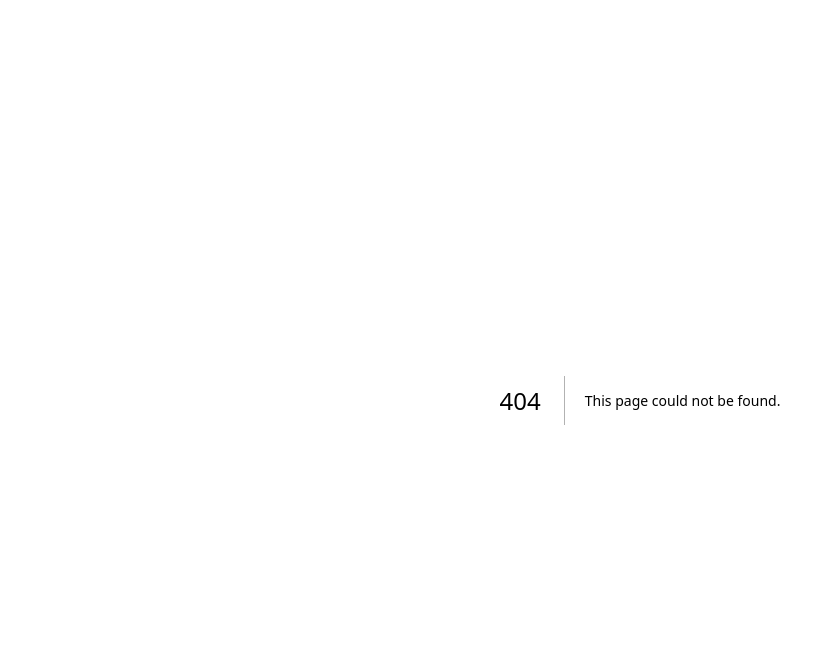
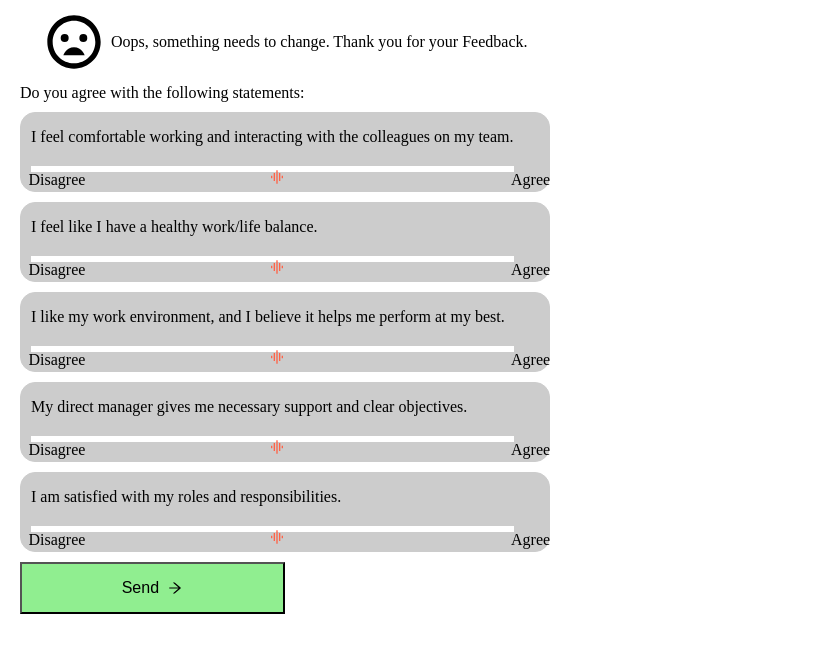
Before and after one commit to dado1996/technical-test-ptc, a Next.js app: page /questions/1 in a window 1280 px wide. Before the commit this address had no page. Shown: the top 652 px of the page, without its empty margins (0-823 px from the left). Built offline with nearby package versions, Linux system fonts and the light colour scheme.

Commit message:
technical tests

```diff
--- /dev/null
+++ b/public/questions.json
@@ -0,0 +1,16 @@
+{
+	"satisfaction": [
+		"Oops, something needs to change. Thank you for your Feedback.",
+		"Mmmmh, things should improve. Thank you for your Feedback.",
+		"OK… things could be better. Thank you for your Feedback.",
+		"Great! Thank you for your Feedback.",
+		"Awesome! Thank you for your Feedback."
+	],
+	"statements": [
+		"I feel comfortable working and interacting with the colleagues on my team.",
+		"I feel like I have a healthy work/life balance.",
+		"I like my work environment, and I believe it helps me perform at my best.",
+		"My direct manager gives me necessary support and clear objectives.",
+		"I am satisfied with my roles and responsibilities."
+	]
+}
--- /dev/null
+++ b/src/components/Questions/Questions.jsx
@@ -0,0 +1,132 @@
+import { Box, Stack, Text, Icon, Flex, Select, Slider, SliderTrack, SliderFilledTrack, SliderThumb, SliderMark, Button } from "@chakra-ui/react";
+import { useEffect, useState } from "react";
+import { BiSad } from "react-icons/bi";
+import { HiOutlineEmojiSad } from "react-icons/hi";
+import { CgSmileNone } from "react-icons/cg";
+import { FiSmile } from "react-icons/fi";
+import { GoSmiley } from "react-icons/go";
+import { MdGraphicEq } from "react-icons/md";
+import { AiOutlineArrowRight } from "react-icons/ai";
+import { useRouter } from "next/router";
+
+const icons = [
+	BiSad,
+	HiOutlineEmojiSad,
+	CgSmileNone,
+	FiSmile,
+	GoSmiley,
+];
+
+const labelStyles = {
+	mt: '2',
+	ml: '-2.5',
+	left: "-5",
+	fontSize: 'sm',
+}
+
+const QuestionsComponent = ({ score }) => {
+	const [satisfaction, setSatisfaction] = useState([]);
+	const [questions, setQuestions] = useState([]);
+	const [sent, setSent] = useState(false);
+	const [button, setButton] = useState(true);
+	const router = useRouter("/");
+	const [slidersValue, setSlidersValue] = useState([]);
+
+	const getQuestions = async () => {
+		try {
+			const response = await fetch('/questions.json');
+			if (!response.ok) throw new Error("Couldn't fetch questions");
+			const result = await response.json();
+			setSatisfaction(result.satisfaction);
+			setQuestions(result.statements);
+		} catch (error) {
+			console.log(error);
+			alert(error.message);
+		}
+	};
+
+	useEffect(() => {
+		getQuestions();
+	}, []);
+
+	useEffect(() => {
+		setButton(false);
+	}, [slidersValue])
+
+	const handleSent = () => {
+		setSent(true);
+		setTimeout(() => {
+			router.push('/');
+		}, 4000);
+	}
+
+	return (
+		<Stack direction="column" gap={10} mt={10} ml={20}>
+			{sent ? (
+				<Box bg="#ccc" width="100%" height="80px" p="15px 10px" border="1px solid #ccc" borderRadius={15}>
+					<Text fontSize="16pt" fontWeight={600} color="black" mb={20}>Thanks for your feedback</Text>
+					<Text color="black">Your feedback has been sent. Have a lovely day.</Text>
+				</Box>
+			) : (
+			<>
+				<Box>
+					{satisfaction[score] ? (
+						<Flex direction="row" justify="center" align="center" gap={5}>
+							<Icon as={icons[score - 1]} fontSize={64} />
+							<Text variant="outline">{satisfaction[score - 1]}</Text>
+						</Flex>
+					) : (
+						<Text fontWeight={600}>Thank you for your feedback</Text>
+
+					)}
+				</Box>
+				<Text>Do you agree with the following statements:</Text>
+				{questions.length && questions.map((q, i) => (
+					<Box key={i} bg="#ccc" width="100%" height="80px" p="15px 10px" border="1px solid #ccc" borderRadius={15} pr="35px">
+						<Text color="black" mb={20}>{q}</Text>
+						<Slider
+							min={0}
+							max={100}
+							p={10}
+							defaultValue={50}
+							bg="white"
+							color="black"
+							name={`slider-${i}`}
+							value={slidersValue[`slider-${i}`]}
+							onChange={(v) => setSlidersValue(prev => ({
+								...prev,
+								[`slider-${i}`]: v
+							}))}
+						>
+							<SliderMark value={0} {...labelStyles}>
+								Disagree
+							</SliderMark>
+							<SliderMark value={100} {...labelStyles}>
+								Agree
+							</SliderMark>
+							<SliderTrack bg='red.100'>
+								<SliderFilledTrack bg='tomato' />
+							</SliderTrack>
+							<SliderThumb boxSize={6}>
+								<Box color='tomato' as={MdGraphicEq} />
+							</SliderThumb>
+						</Slider>
+					</Box>
+				))}
+				<Button
+					width="50%"
+					bg="lightgreen"
+					color="black"
+					fontSize="12pt"
+					padding="15px 10px"
+					rightIcon={<Icon as={AiOutlineArrowRight} color="black" />}
+					onClick={handleSent}
+					isDisabled={button}
+				>Send</Button>
+			</>
+			)}
+		</Stack>
+	);
+};
+
+export default QuestionsComponent;
--- /dev/null
+++ b/src/pages/questions/[score]/index.jsx
@@ -0,0 +1,16 @@
+import QuestionsComponent from "@/components/Questions/Questions";
+import { Flex } from "@chakra-ui/react";
+import { useRouter } from "next/router";
+
+const Questions = () => {
+	const router = useRouter();
+	const { score } = router.query;
+
+	return (
+		<Flex>
+			<QuestionsComponent score={score} />
+		</Flex>
+	);
+};
+
+export default Questions;
--- a/src/styles/globals.css
+++ b/src/styles/globals.css
@@ -87,12 +87,7 @@ body {
 
 body {
   color: rgb(var(--foreground-rgb));
-  background: linear-gradient(
-      to bottom,
-      transparent,
-      rgb(var(--background-end-rgb))
-    )
-    rgb(var(--background-start-rgb));
+  background: "#166e78";
 }
 
 a {
```
Also changed, not shown: package.json (+6 -1 lines), src/components/Home/Home.jsx (added, +28 -0 lines), src/pages/index.js (+3 -117 lines), 1 other file (tests, documents, lock files or other folders).
